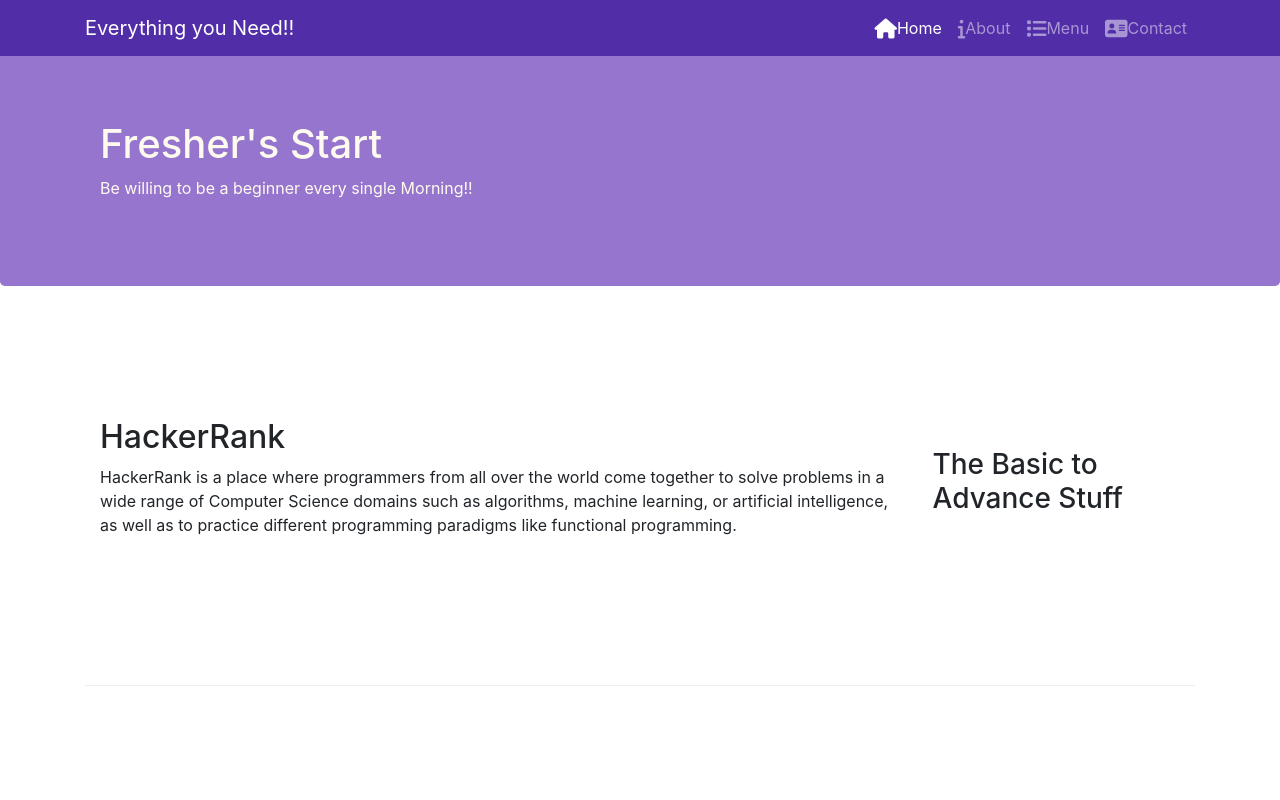
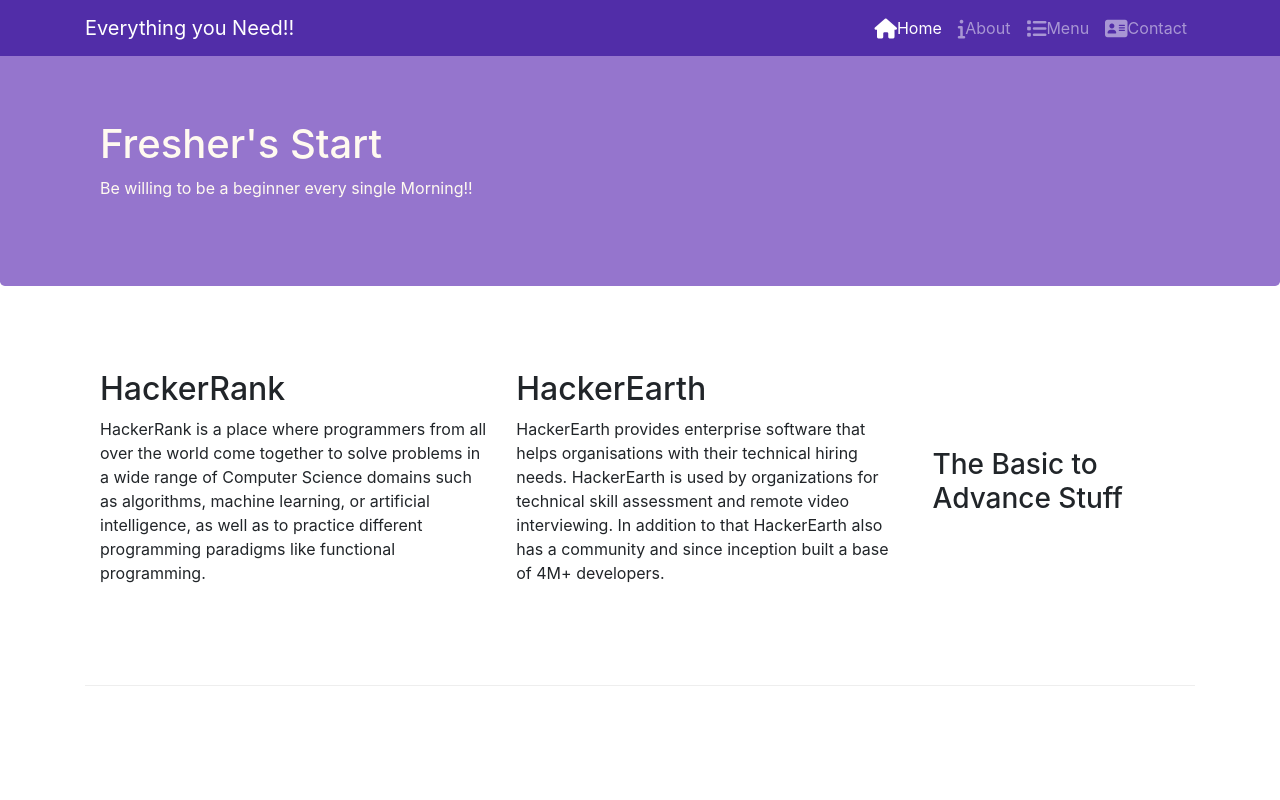
Before and after one commit to Vishesht27/Fresher-s-Help, a website: page Helper.html in a window 1280 px wide. Shown: the top 800 px of the page. Drawn offline with nearby package versions, Linux system fonts and the light colour scheme.

Commit message:
new added

```diff
--- a/Helper.html
+++ b/Helper.html
@@ -55,6 +55,11 @@
                 <h2>HackerRank</h2>
                 <p>HackerRank is a place where programmers from all over the world come together to solve problems in a wide range of Computer Science domains such as algorithms, machine learning, or artificial intelligence, as well as to practice different programming paradigms like functional programming.</p>
             </div>
+            <div class="col col-sm order-sm-first col-md">
+                <h2>HackerEarth</h2>
+            <p>HackerEarth provides enterprise software that helps organisations with their technical hiring needs. HackerEarth is used by organizations for technical skill assessment and remote video interviewing. In addition to that HackerEarth also has a community and since inception built a base of 4M+ developers.</p>
+        </div>
+
         </div>
 
 
```
